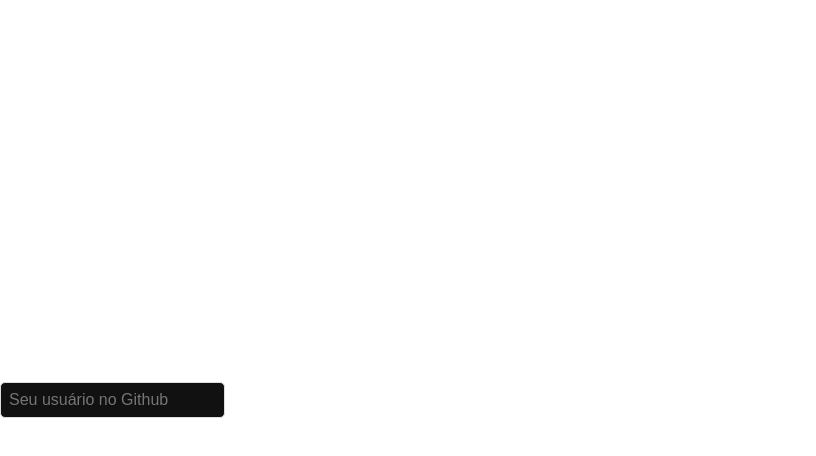
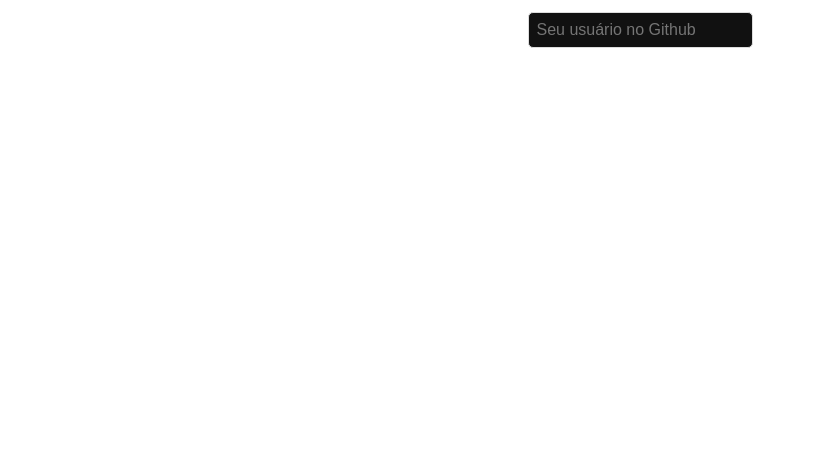
Before and after one commit to senagab/quick-start-react, a React (Vite) app: page / in a window 1280 px wide. Shown: the top 456 px of the page, without its empty margins (0-816 px from the left). Built offline with nearby package versions, Linux system fonts and the light colour scheme.

Commit message:
feat: correções menores

```diff
--- a/src/components/ReposList/ReposList.module.css
+++ b/src/components/ReposList/ReposList.module.css
@@ -2,6 +2,7 @@
     display: grid;
     grid-template-columns: 1fr 1fr 1fr;
     gap: 16px;
+    text-align: center;
 }
 
 .listItem {
@@ -38,3 +39,7 @@
 .itemLink:hover {
     background-color: transparent;
 }
+
+span.loading {
+    font-size: 80px !important;
+}
--- a/src/components/ReposList/index.jsx
+++ b/src/components/ReposList/index.jsx
@@ -35,9 +35,9 @@
     return (
         <div className="container">
             {estaCarregando ? (
-                <h1>Carregando...</h1>
+                <span className="loading">Carregando...</span>
             ) : erro ? (
-                <h1>O usuário {nomeUsuario} não foi encontrado.</h1>
+                <span className="loading">O usuário {nomeUsuario} não foi encontrado.</span>
             ) : (
                 <ul className={styles.list}>
                     {repos.length === 0 ? (
--- a/src/global.css
+++ b/src/global.css
@@ -3,6 +3,12 @@
     padding: 0;
     box-sizing: border-box;
     font-family: sans-serif;
+}
+
+body {
+    display: flex;
+    flex-direction: column;
+    place-items: unset;
 }
 
 .container {
```
